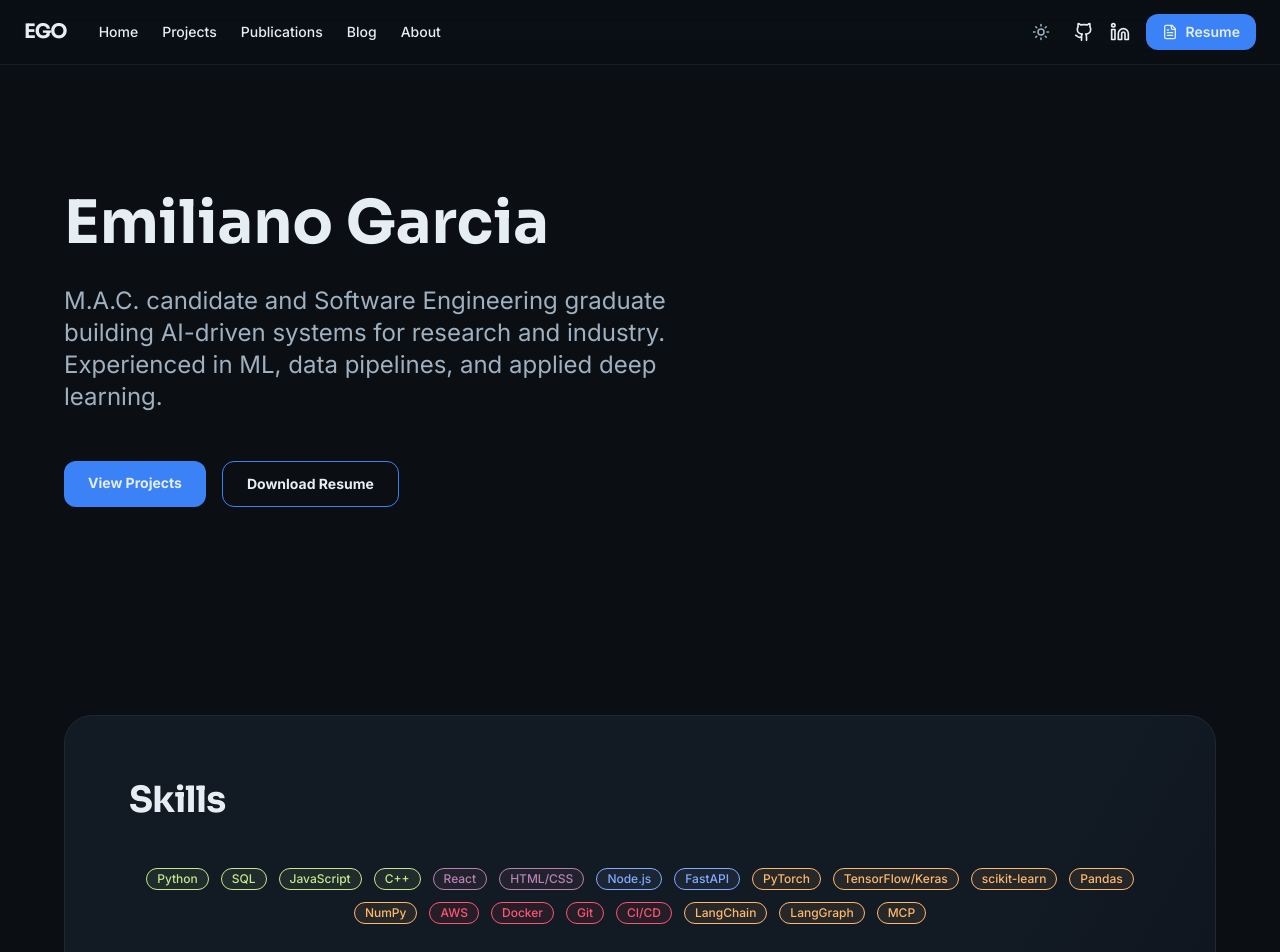
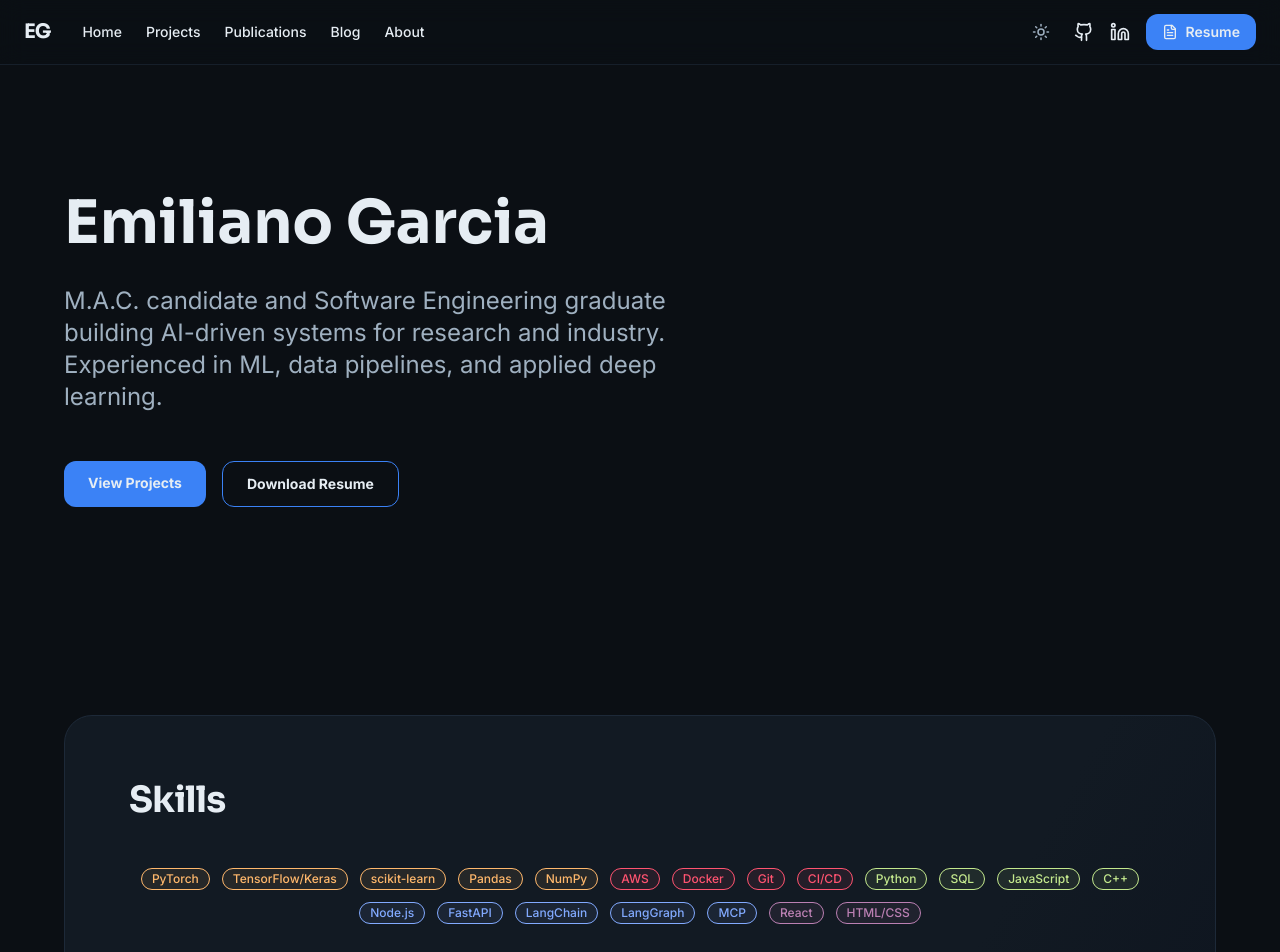
Before and after one commit to notemilianogarcia/portfolio, a Next.js app: page / in a window 1280 px wide. Shown: the top 952 px of the page. Built offline with nearby package versions, Linux system fonts and the light colour scheme.

Commit message:
Update contact information and enhance skills data in portfolio

```diff
--- a/app/page.tsx
+++ b/app/page.tsx
@@ -90,10 +90,10 @@ export default async function HomePage() {
       {/* Contact Band */}
       <SectionBand theme="dark" variant="full" title="Contact" className="text-center">
         <div className="flex flex-col items-center gap-4">
-          <p className="text-lg text-text-2">Email: hello@example.com</p>
+          <p className="text-lg text-text-2">Email: emiliano.gar.och@gmail.com</p>
           <div className="flex gap-6">
             <a href="https://github.com" className="text-text-2 hover:text-accent">GitHub</a>
-            <a href="https://linkedin.com" className="text-text-2 hover:text-accent">LinkedIn</a>
+            <a href="https://www.linkedin.com/in/emiliano-garcia-ochoa/" className="text-text-2 hover:text-accent">LinkedIn</a>
           </div>
         </div>
       </SectionBand>
--- a/components/Footer.tsx
+++ b/components/Footer.tsx
@@ -13,7 +13,7 @@ export function Footer() {
 
           <div className="flex items-center gap-6">
             <a
-              href="mailto:hello@example.com"
+              href="mailto:emiliano.gar.och@gmail.com"
               className="flex items-center gap-2 text-sm text-text-2 hover:text-accent transition-colors"
             >
               <Mail size={16} />
@@ -29,7 +29,7 @@ export function Footer() {
               GitHub
             </a>
             <a
-              href="https://linkedin.com"
+              href="https://www.linkedin.com/in/emiliano-garcia-ochoa/"
               target="_blank"
               rel="noopener noreferrer"
               className="flex items-center gap-2 text-sm text-text-2 hover:text-accent transition-colors"
--- a/components/NavBar.tsx
+++ b/components/NavBar.tsx
@@ -19,7 +19,7 @@ export function NavBar() {
       <div className="container mx-auto flex h-16 items-center justify-between px-4 md:px-6">
         <div className="flex items-center gap-8">
           <Link href="/" className="font-heading text-xl font-bold tracking-tighter text-accent">
-            EGO
+            EG
           </Link>
           <div className="hidden md:flex items-center gap-6">
             {navLinks.map((link) => (
@@ -52,7 +52,7 @@ export function NavBar() {
             <Github size={20} />
           </a>
           <a
-            href="https://linkedin.com"
+            href="https://www.linkedin.com/in/emiliano-garcia-ochoa/"
             target="_blank"
             rel="noopener noreferrer"
             className="text-text-2 hover:text-accent transition-colors"
--- a/data/skills.json
+++ b/data/skills.json
@@ -1,22 +1,26 @@
 [
-  { "name": "Python", "category": "language" },
-  { "name": "SQL", "category": "language" },
-  { "name": "JavaScript", "category": "language" },
-  { "name": "C++", "category": "language" },
-  { "name": "React", "category": "frontend" },
-  { "name": "HTML/CSS", "category": "frontend" },
-  { "name": "Node.js", "category": "backend" },
-  { "name": "FastAPI", "category": "backend" },
   { "name": "PyTorch", "category": "ml" },
   { "name": "TensorFlow/Keras", "category": "ml" },
   { "name": "scikit-learn", "category": "ml" },
   { "name": "Pandas", "category": "ml" },
   { "name": "NumPy", "category": "ml" },
+
   { "name": "AWS", "category": "ops" },
   { "name": "Docker", "category": "ops" },
   { "name": "Git", "category": "ops" },
   { "name": "CI/CD", "category": "ops" },
-  { "name": "LangChain", "category": "ml" },
-  { "name": "LangGraph", "category": "ml" },
-  { "name": "MCP", "category": "ml" }
+
+  { "name": "Python", "category": "language" },
+  { "name": "SQL", "category": "language" },
+  { "name": "JavaScript", "category": "language" },
+  { "name": "C++", "category": "language" },
+
+  { "name": "Node.js", "category": "backend" },
+  { "name": "FastAPI", "category": "backend" },
+  { "name": "LangChain", "category": "backend" },
+  { "name": "LangGraph", "category": "backend" },
+  { "name": "MCP", "category": "backend" },
+
+  { "name": "React", "category": "frontend" },
+  { "name": "HTML/CSS", "category": "frontend" }
 ]
```
